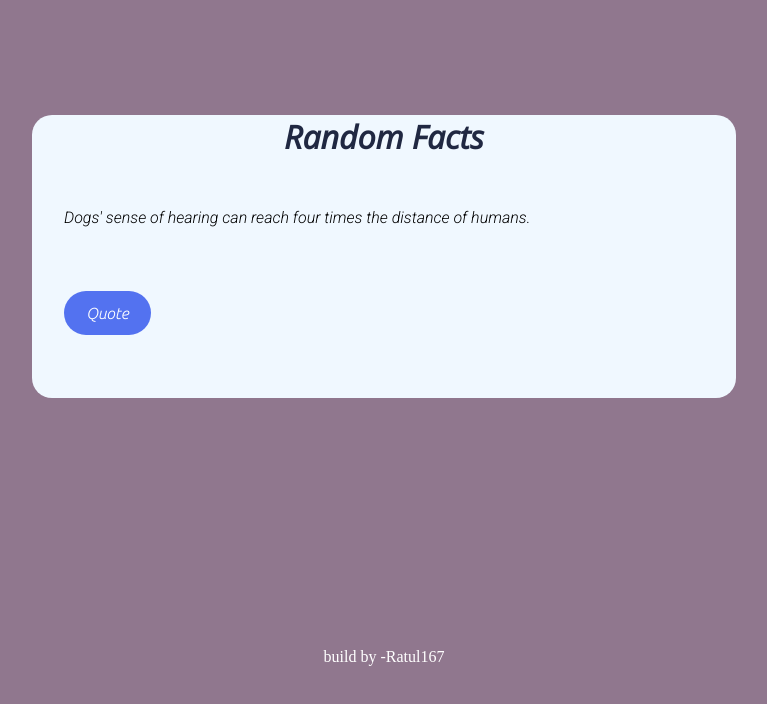
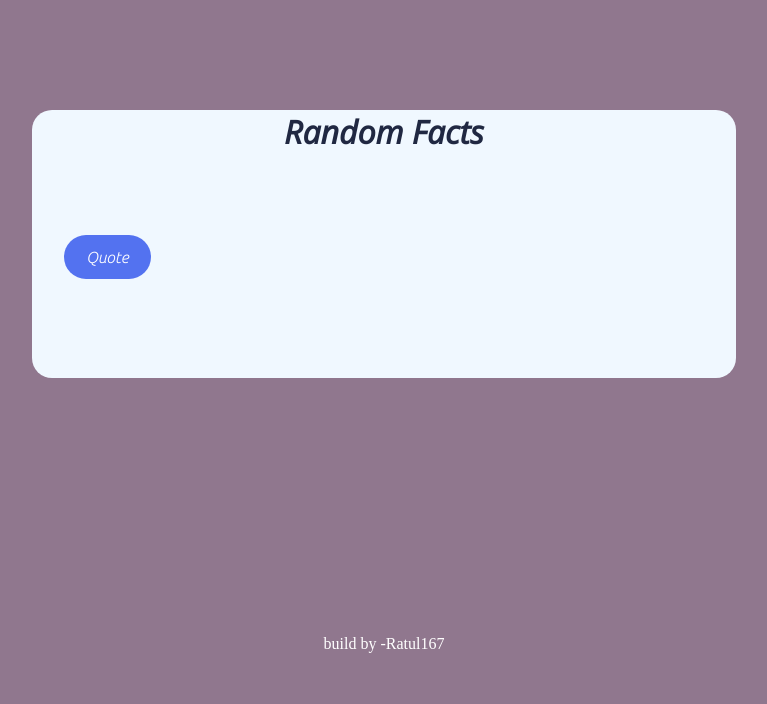
Before and after one commit to Ratul167/Fact-Coder, a plain HTML site: page index.html in a window 1280 px wide. Shown: the whole page, without its empty margins (256-1023 px from the left). Drawn offline with nearby package versions, Linux system fonts and the light colour scheme; no server answers.

Commit message:
Update index.html

```diff
--- a/index.html
+++ b/index.html
@@ -14,7 +14,7 @@
 
   <h1>Random Facts</h1>
   <br>
-  <div id="op">Dogs' sense of hearing can reach four times the distance of humans.</div>
+  <div id="op"></div>
   <!-- <div class="author">
     <span>by-</span>
     <span id="name" class="name">Mary Kay Ash</span>
```
